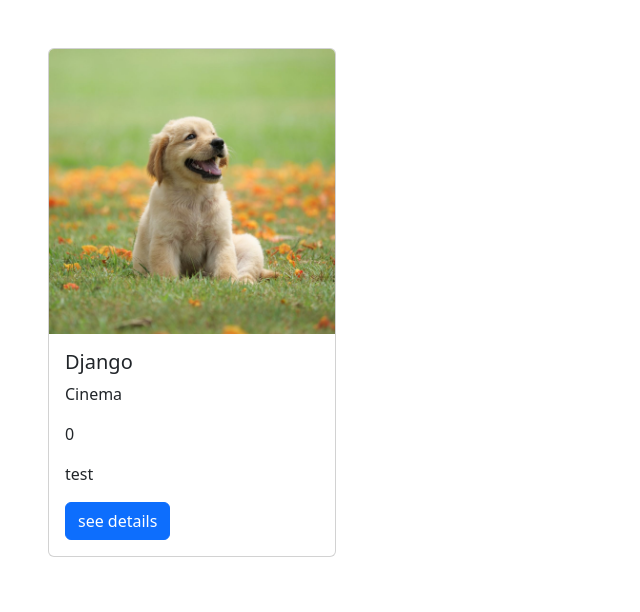
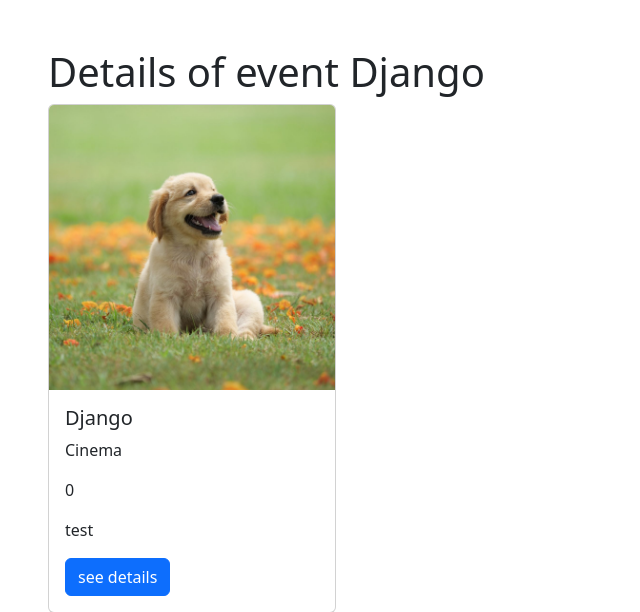
Before and after one commit to mehdybenromdhane/DjangoCS, a Django app: page /event/details/1 in a window 1280 px wide. Shown: the part 56-668 px from the top of the page, without its empty margins (0-640 px from the left). Run offline with Django 4.2, Linux system fonts and the light colour scheme; data comes from the database, SQL or seed files in the repository; both versions use the stored data as it was after the commit; some libraries are stand-ins or nearby versions.

Commit message:
create and read event with functions and classView

```diff
--- a/Event/urls.py
+++ b/Event/urls.py
@@ -6,6 +6,11 @@ from .views import *
 urlpatterns = [
     path('hello/<str:name>', hello ),
     path('list/',listEvent , name="list"),
-    path('details/<int:ide>',detailsEvent , name="details")
+    path('details/<int:ide>',detailsEvent , name="details") ,
+    path('display/', DisplayEvents.as_view()),
+    path('displayById/<int:pk>',DetailsEvent.as_view()),
+    path('add/',addEvent, name="addEvent"),
+    path('addEvent/',AddEventClass.as_view(), name="addEventClass")
+
 
 ]
--- a/Event/views.py
+++ b/Event/views.py
@@ -1,5 +1,7 @@
-from django.shortcuts import render
+from django.shortcuts import render,redirect
 
+from .forms import EventForm
+from django.views.generic import ListView,DetailView,CreateView
 # Create your views here.
 from .models import Event
 
@@ -17,8 +19,23 @@ def listEvent(request):
 
    eventList= Event.objects.filter(state=True)
 
-   return render(request,"event/list.html",{"list":eventList})
+   return render(request,"event/list.html",{"events":eventList})
 
+class DisplayEvents(ListView):
+    model = Event
+    template_name="event/list.html"
+    context_object_name="events"
+
+    def get_queryset(self):
+        # eventList= Event.objects.filter(state=True).order_by('-evt_date')
+        eventList= Event.objects.filter(state=True)
+
+        return eventList
+
+class DetailsEvent(DetailView):
+    model=Event
+    template_name="event/details.html"
+    context_object_name ="event"
 
 def detailsEvent(request,ide):
 
@@ -26,3 +43,31 @@ def detailsEvent(request,ide):
 
 
     return render(request,"event/details.html",{"event":event})
+
+
+
+def addEvent(request):
+    form = EventForm()
+
+    if request.method =="POST":
+
+        form = EventForm(request.POST, request.FILES)
+
+        if form.is_valid():
+            form.save()
+
+        return redirect("list")
+
+
+
+
+    return render(request,"event/add.html",{'form':form})
+
+
+
+class AddEventClass(CreateView):
+
+    model=Event
+    template_name="event/add.html"
+    form_class = EventForm
+    success_url= "/list"
--- a/Template/event/details.html
+++ b/Template/event/details.html
@@ -3,6 +3,8 @@
 {% block content %}
 
 <div class="p-5">
+
+  <h1>Details of event {{event.title}}</h1>
 <div class="card" style="width: 18rem;">
     <img src="{{event.image.url}}" class="card-img-top" alt="...">
     <div class="card-body">
--- a/Template/event/list.html
+++ b/Template/event/list.html
@@ -11,13 +11,16 @@
 
 
 <div class="d-flex p-5 gap-4">
-    {%  for e in list  %}
+    {%  for e in events  %}
 
     <div class="card" style="width: 18rem;">
         <img src="{{e.image.url}}" class="card-img-top" alt="...">
         <div class="card-body">
           <h5 class="card-title">{{e.title}}</h5>
           <p class="card-text">{{e.description}}</p>
+
+          <p class="card-text">{{e.evt_date}}</p>
+
           <a href="{% url 'details' e.id %}" class="btn btn-primary">see details</a>
         </div>
       </div>
--- a/Template/index.html
+++ b/Template/index.html
@@ -25,7 +25,7 @@
                 <a class="nav-link active" aria-current="page" href="{% url 'list' %}">Home</a>
               </li>
               <li class="nav-item">
-                <a class="nav-link" href="#">Add event</a>
+                <a class="nav-link" href="{% url 'addEvent' %}">Add event</a>
               </li>
 
 
```
Also changed, not shown: Event/forms.py (added, +16 -0 lines), Template/event/add.html (added, +18 -0 lines), db.sqlite3, media/media/dog-puppy-on-garden-royalty-free-image-1586966191_1JqgSDD.jpg (added), media/media/front-end-developer-concept-for-website-and-mobile-site-vector.jpg (added).
